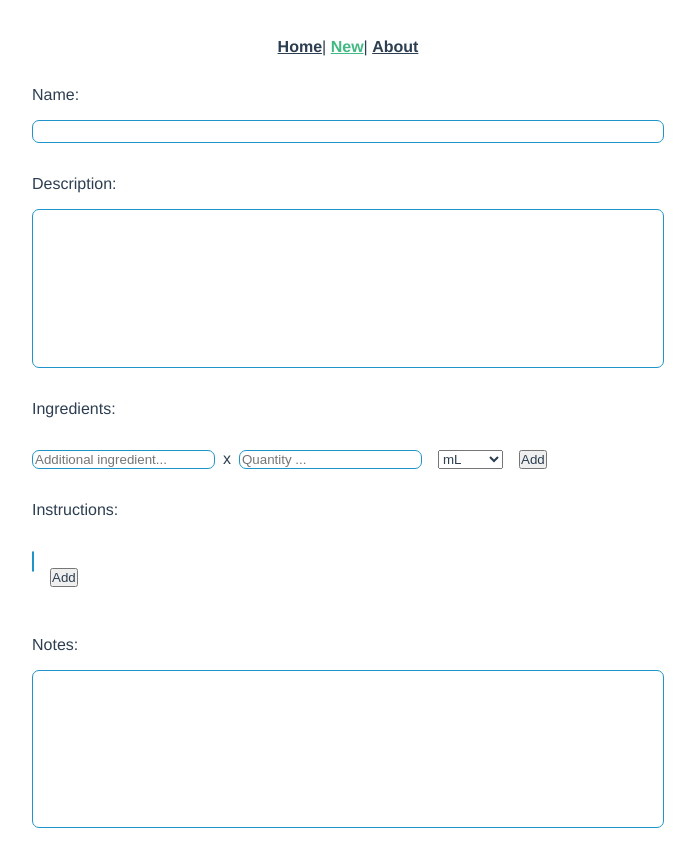
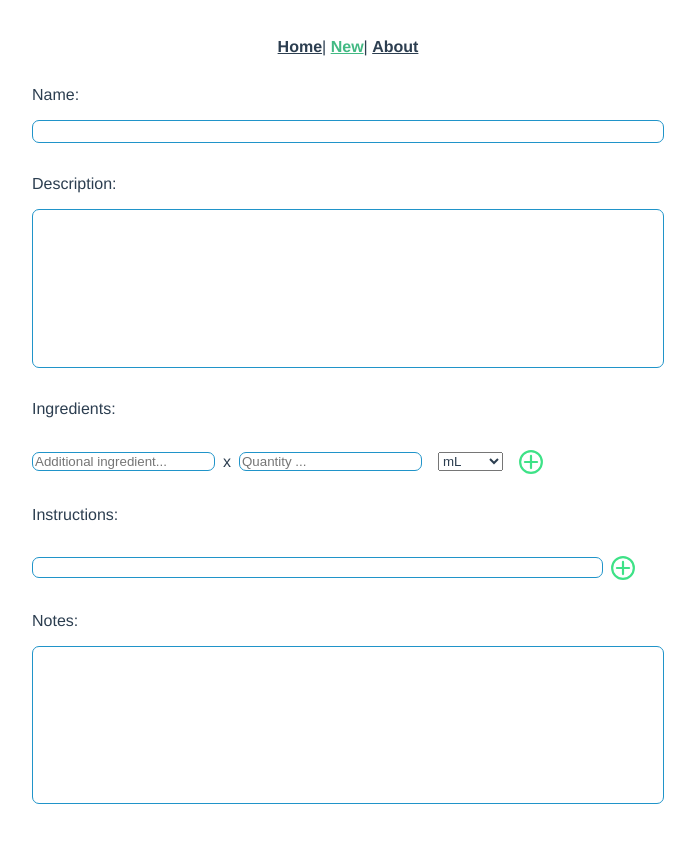
Before and after one commit to tanguymartinez/recipes, a Vue app: page /new in a window 1280 px wide. Shown: the whole page, without its empty margins (292-987 px from the left). After the commit the page ends 844 px from the top, so only its background shows below. Built offline with nearby package versions, Linux system fonts and the light colour scheme.

Commit message:
Adapt to use icons Fix styling

```diff
--- a/src/components/ListDynamicIngredients.vue
+++ b/src/components/ListDynamicIngredients.vue
@@ -35,7 +35,12 @@
       </lockable>
     </template>
     <template #buttonRemove="{ idx }">
-      <button @click.prevent="itemRemove(idx)">X</button>
+      <img
+        class="button-remove"
+        src="../assets/img/remove.svg"
+        alt="remove icon"
+        @click.prevent="itemRemove(idx)"
+      />
     </template>
     <template #input>
       <input
@@ -56,7 +61,7 @@
       </select>
     </template>
     <template #buttonAdd>
-      <button @click.prevent="itemAdd">Add</button>
+      <img class="button-add" src="../assets/img/add.svg" alt="add icon" @click.prevent="itemAdd" />
     </template>
   </list-dynamic>
 </template>
@@ -156,9 +161,12 @@ input:disabled
     margin-right: .5rem
     &:first-child
       margin-left: 0
-      &:last-child
-        margin-left: 1rem
-        margin-right: 0
+    &:last-child
+      margin-left: 1rem
+      margin-right: 0
 .input-quantity
   width: 3rem
+
+[class^="button"]
+  @include mixins.button
 </style>
--- a/src/components/ListDynamicSteps.vue
+++ b/src/components/ListDynamicSteps.vue
@@ -15,13 +15,18 @@
       </lockable>
     </template>
     <template #buttonRemove="{ idx }">
-      <button @click.prevent="itemRemove(idx)">X</button>
+      <img
+        class="button-remove"
+        src="../assets/img/remove.svg"
+        alt="remove icon"
+        @click.prevent="itemRemove(idx)"
+      />
     </template>
     <template #input>
       <p class="editable" ref="inputAdd" contenteditable="true"></p>
     </template>
     <template #buttonAdd>
-      <button @click.prevent="itemAdd">Add</button>
+      <img class="button-add" src="../assets/img/add.svg" alt="add icon" @click.prevent="itemAdd" />
     </template>
   </list-dynamic>
 </template>
@@ -92,21 +97,31 @@ p[contenteditable="false"]
 ::v-deep.lockable
   display: flex
   align-items: center
+  width: calc(100% - .4rem)
   p
     padding: .2rem
     margin: .2rem
+    width: 100%
   >*
     margin-left: .5rem
     margin-right: .5rem
     &:first-child
       margin-left: 0
     &:last-child
-      margin-left: 1rem
-      margin-right: 0
+      margin-left: .2rem
+      margin-right: .4rem
 
 .editable
   max-width: 100%
   word-wrap: break-word
   min-height: 1.2rem
   @include mixins.default-form-input
+
+.list-dynamic-control
+  p
+    width: 90%
+    margin: 0
+
+[class^="button"]
+  @include mixins.button
 </style>
--- a/src/components/Lockable.vue
+++ b/src/components/Lockable.vue
@@ -2,8 +2,20 @@
   <div class="lockable">
     <slot :attrs="attrs" :locked="locked"></slot>
     <!-- <input ref="input" type="text" :value="item" v-if="lock" /> -->
-    <button @click.prevent="toggle" v-if="locked">L</button>
-    <button @click.prevent="toggle" v-if="!locked">Ok</button>
+    <img
+      src="../assets/img/locked.svg"
+      class="button-locked"
+      alt="lock locked icon"
+      @click.prevent="toggle"
+      v-if="locked"
+    />
+    <img
+      src="../assets/img/unlocked.svg"
+      class="button-unlocked"
+      alt="lock unlocked icon"
+      @click.prevent="toggle"
+      v-if="!locked"
+    />
   </div>
 </template>
 
@@ -32,3 +44,20 @@ export default {
   }
 };
 </script>
+<style lang="sass" scoped>
+@use "../assets/mixins"
+*
+.lockable
+  display: flex
+  align-items: center
+  >*
+    margin-left: .5rem
+    margin-right: .5rem
+    &:first-child
+      margin-left: 0
+    &:last-child
+      margin-left: 1rem
+      margin-right: 0
+[class^="button"]
+  @include mixins.button
+</style>
```
